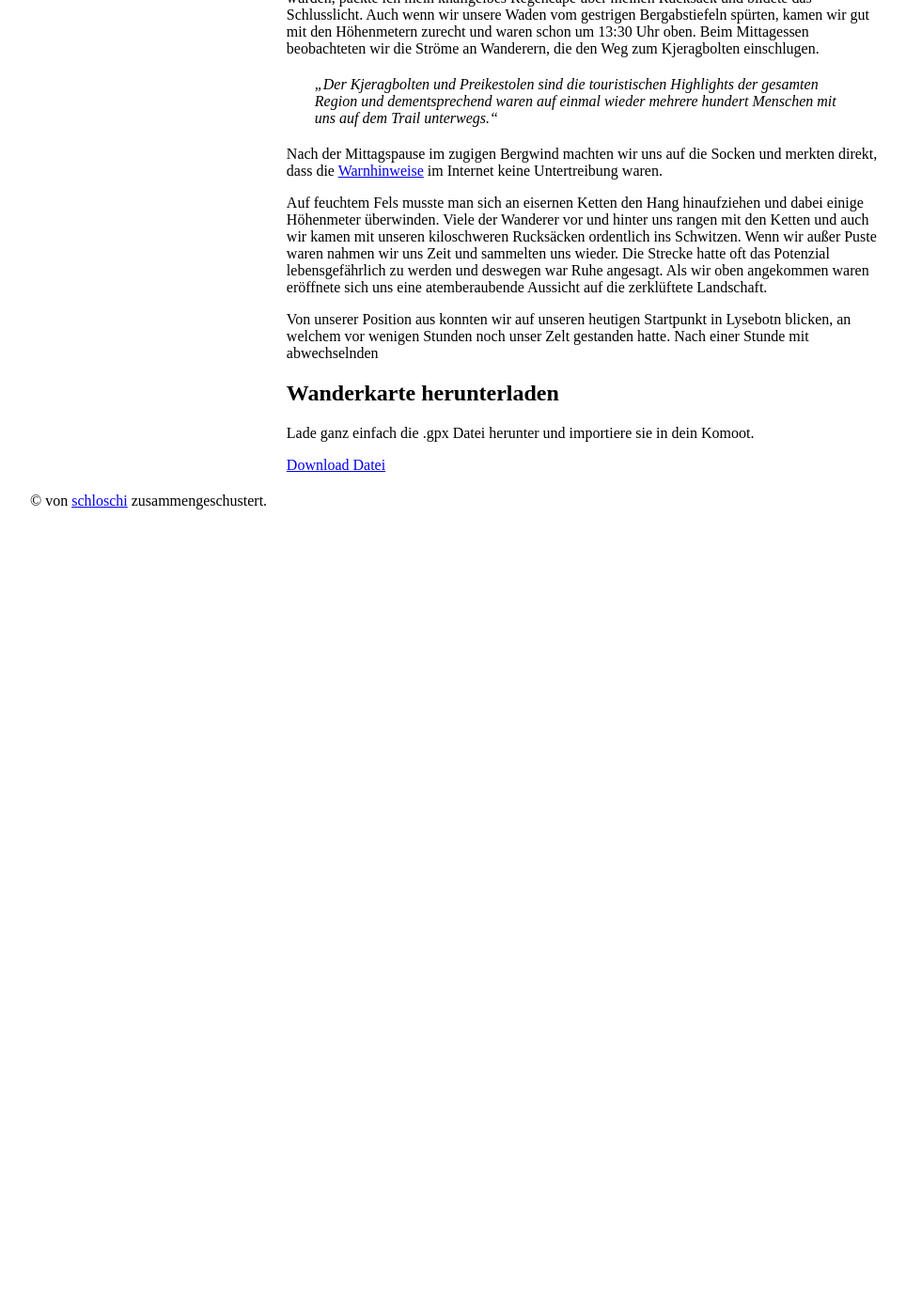
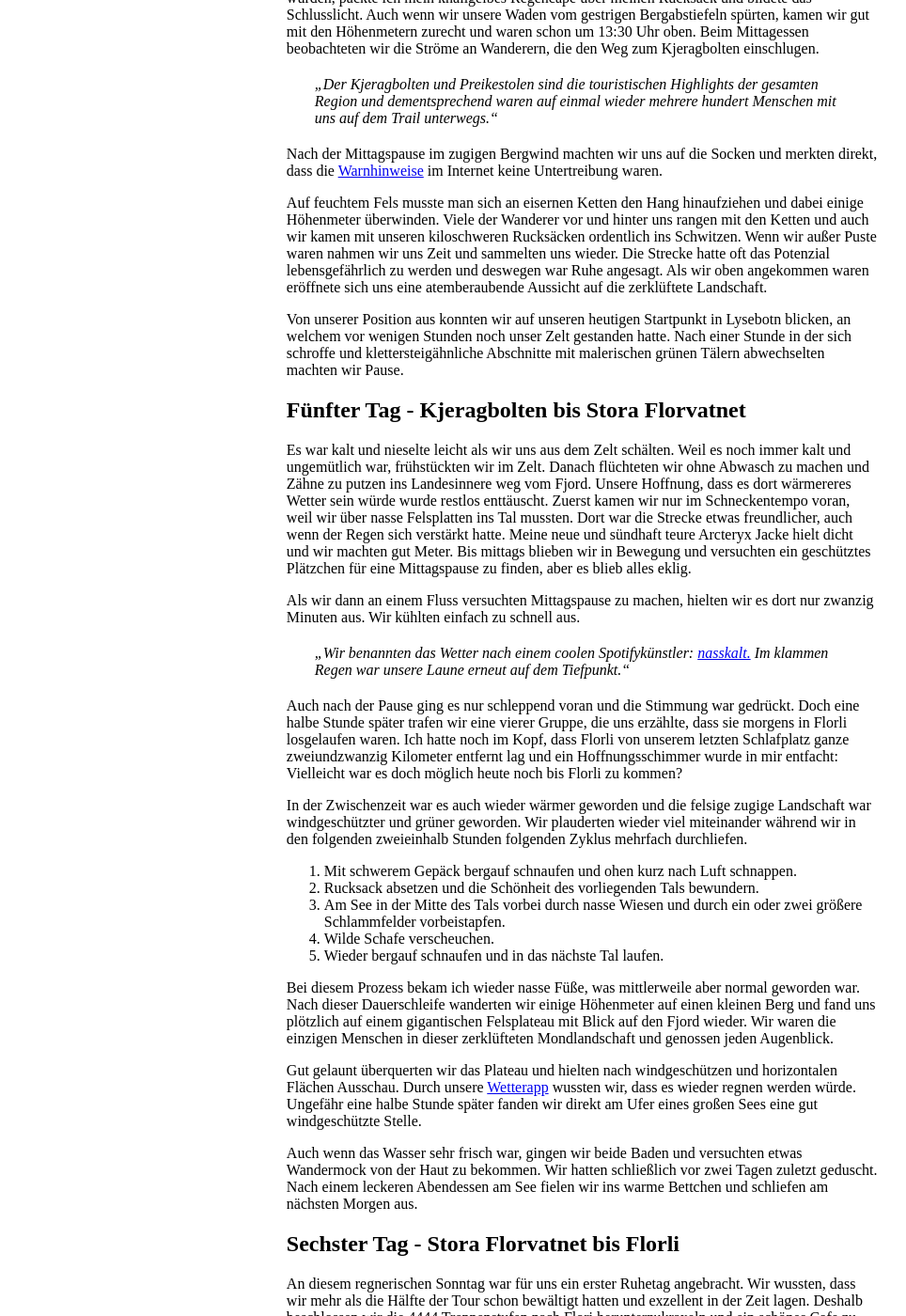
Before and after one commit to schloschi23/schloschi23.github.io, a Jekyll site: the page built from abenteuer/lysefjorden-rundt.html, in a window 1280 px wide and 1400 px high, scrolled down 3797 px. Shown: the whole window at 94% size, without its empty margins (20-984 px from the left). Built offline with Jekyll 4.4.1, drawn with Linux system fonts in a browser that asks for light colours; before the commit the page ends 4359 px from its top, so only the background shows below that; some of the changed text lies outside the part shown.

Commit message:
lysefjorden rundt

```diff
--- a/_config.yml
+++ b/_config.yml
@@ -1,7 +1,8 @@
 sass:
   style: compressed  # or expanded, depending on your preference
 
-# baseurl: "schloschi23.github.io"
+# baseurl: "/schloschi23.github.io"
+
 
 collections:
   authors:
--- a/_includes/header.html
+++ b/_includes/header.html
@@ -1,10 +1,10 @@
 <header>
   <div class="header">
-   <a href="index.html" class="logo">schloschi</a>
+   <a href="../index.html" class="logo">schloschi</a>
    <div class="header-right">
-     <a href="abenteuer.html">abenteuer</a>
-     <a href="projekte.html">projekte</a>
-     <a href="gedanken.html">gedanken</a>
+     <a href="../abenteuer.html">abenteuer</a>
+     <a href="../projekte.html">projekte</a>
+     <a href="../gedanken.html">gedanken</a>
    </div>
   </div>
 </header>
--- a/abenteuer/lysefjorden-rundt.html
+++ b/abenteuer/lysefjorden-rundt.html
@@ -103,7 +103,38 @@ um die Wette. Als wir 20 Minuten später am Tagesziel, dem Håhellervatnet angek
      <q>Der Kjeragbolten und Preikestolen sind die touristischen Highlights der gesamten Region und dementsprechend waren auf einmal wieder mehrere hundert Menschen mit uns auf dem Trail unterwegs.</q>
 <p>Nach der Mittagspause im zugigen Bergwind machten wir uns auf die Socken und merkten direkt, dass die <a href="https://www.visitnorway.de/reiseziele/fjord-norwegen/ryfylke/lysefjord/wanderung-zum-kjerag/">Warnhinweise</a> im Internet keine Untertreibung waren.
 <p>Auf feuchtem Fels musste man sich an eisernen Ketten den Hang hinaufziehen und dabei einige Höhenmeter überwinden. Viele der Wanderer vor und hinter uns rangen mit den Ketten und auch wir kamen mit unseren kiloschweren Rucksäcken ordentlich ins Schwitzen. Wenn wir außer Puste waren nahmen wir uns Zeit und sammelten uns wieder. Die Strecke hatte oft das Potenzial lebensgefährlich zu werden und deswegen war Ruhe angesagt. Als wir oben angekommen waren eröffnete sich uns eine atemberaubende Aussicht auf die zerklüftete Landschaft.</p>
-<p>Von unserer Position aus konnten wir auf unseren heutigen Startpunkt in Lysebotn blicken, an welchem vor wenigen Stunden noch unser Zelt gestanden hatte. Nach einer Stunde mit abwechselnden </p>
+<p>Von unserer Position aus konnten wir auf unseren heutigen Startpunkt in Lysebotn blicken, an welchem vor wenigen Stunden noch unser Zelt gestanden hatte. Nach einer Stunde in der sich schroffe und klettersteigähnliche Abschnitte mit malerischen grünen Tälern abwechselten machten wir Pause.</p>
+
+
+
+
+
+
+
+<h2>Fünfter Tag - Kjeragbolten bis Stora Florvatnet</h2>
+<p>Es war kalt und nieselte leicht als wir uns aus dem Zelt schälten. Weil es noch immer kalt und ungemütlich war, frühstückten wir im Zelt. Danach flüchteten wir ohne Abwasch zu machen und Zähne zu putzen ins Landesinnere weg vom Fjord. Unsere Hoffnung, dass es dort wärmereres Wetter sein würde wurde restlos enttäuscht. Zuerst kamen wir nur im Schneckentempo voran, weil wir über nasse Felsplatten ins Tal mussten. Dort war die Strecke etwas freundlicher, auch wenn der Regen sich verstärkt hatte. Meine neue und sündhaft teure Arcteryx Jacke hielt dicht und wir machten gut Meter. Bis mittags blieben wir in Bewegung und versuchten ein geschütztes Plätzchen für eine Mittagspause zu finden, aber es blieb alles eklig.</p>
+<p>Als wir dann an einem Fluss versuchten Mittagspause zu machen, hielten wir es dort nur zwanzig Minuten aus. Wir kühlten einfach zu schnell aus.</p>
+  <q>Wir benannten das Wetter nach einem coolen Spotifykünstler: <a href="https://open.spotify.com/intl-de/artist/4XYeJWX6oU3Jqql17bOHX9?si=ujU5DMZLQpeMOX-WrzG8Zw">nasskalt.</a> Im klammen Regen war unsere Laune erneut auf dem Tiefpunkt.</q>
+<p>Auch nach der Pause ging es nur schleppend voran und die Stimmung war gedrückt. Doch eine halbe Stunde später trafen wir eine vierer Gruppe, die uns erzählte, dass sie morgens in Florli losgelaufen waren. Ich hatte noch im Kopf, dass Florli von unserem letzten Schlafplatz ganze zweiundzwanzig Kilometer entfernt lag und ein Hoffnungsschimmer wurde in mir entfacht: Vielleicht war es doch möglich heute noch bis Florli zu kommen?</p>
+<p>In der Zwischenzeit war es auch wieder wärmer geworden und die felsige zugige Landschaft war windgeschützter und grüner geworden. Wir plauderten wieder viel miteinander während wir in den folgenden zweieinhalb Stunden folgenden Zyklus mehrfach durchliefen.</p>
+<ol>
+    <li>Mit schwerem Gepäck bergauf schnaufen und ohen kurz nach Luft schnappen.</li>
+    <li>Rucksack absetzen und die Schönheit des vorliegenden Tals bewundern.</li>
+    <li>Am See in der Mitte des Tals vorbei durch nasse Wiesen und durch ein oder zwei größere Schlammfelder vorbeistapfen.</li>
+    <li>Wilde Schafe verscheuchen.</li>
+    <li>Wieder bergauf schnaufen und in das nächste Tal laufen.</li>
+</ol>
+<p>Bei diesem Prozess bekam ich wieder nasse Füße, was mittlerweile aber normal geworden war. Nach dieser Dauerschleife wanderten wir einige Höhenmeter auf einen kleinen Berg und fand uns plötzlich auf einem gigantischen Felsplateau mit Blick auf den Fjord wieder. Wir waren die einzigen Menschen in dieser zerklüfteten Mondlandschaft und genossen jeden Augenblick.</p>
+<p>Gut gelaunt überquerten wir das Plateau und hielten nach windgeschützen und horizontalen Flächen Ausschau. Durch unsere <a href="yr.com">Wetterapp</a> wussten wir, dass es wieder regnen werden würde. Ungefähr eine halbe Stunde später fanden wir direkt am Ufer eines großen Sees eine gut windgeschützte Stelle.</p>
+<p>Auch wenn das Wasser sehr frisch war, gingen wir beide Baden und versuchten etwas Wandermock von der Haut zu bekommen. Wir hatten schließlich vor zwei Tagen zuletzt geduscht. Nach einem leckeren Abendessen am See fielen wir ins warme Bettchen und schliefen am nächsten Morgen aus.</p>
+
+
+<h2>Sechster Tag - Stora Florvatnet bis Florli</h2>
+<p>An diesem regnerischen Sonntag war für uns ein erster Ruhetag angebracht. Wir wussten, dass wir mehr als die Hälfte der Tour schon bewältigt hatten und exzellent in der Zeit lagen. Deshalb beschlossen wir die 4444 Treppenstufen nach Flori herunterzukraxeln und ein schönes Cafe zu besuchen. Tatsächlich war der steile Abstief auf den vom Regen glitschigen und aufgeweichten Holzstufen ziemlich gruselig. Es gab mehrere Stellen an denen es außer Frage stand auszurutschen. Um 14:00 Uhr waren wir im <a href="https://www.florli.no/cafe/">Kraft Kafe</a> angekommen. Dort verbrachten wir den ganzen Nachmittag mit planen und schreiben. Wir gönnten uns einen Kanel und Softdrink und luden wieder unsere Powerbank auf.</p>
+<p>Am Abend machten wir uns auf den Rückweg. Auf halber Strecke zurück fing es an zu regnen. Nachdem wir es geschafft hatten den ganzen Tag trocken zu bleiben kamen wir nass am Zelt an. Der Regen hatte von außen auf die Jacke geprasselt und durch den Schweiß der 4444 Treppfenstufen nach oben waren wir auch von innen feucht. Nachdem Ich meinen physischen Aussetzer vor zwei Tagen hatte, ging es meinem kleinen Bruder nach dem nassen Aufstieg gar nicht mehr gut. Also lieh ich ihm meinen Schlafsack für die Nacht und versuchte in seinem Sommerschlafsack die zweite Nacht an der selben Stelle hinter mich zu bringen. Und mein Gott war das frisch. Um 04:00 Uhr morgens hatte meine Nächstenliebe ein Ende gefunden und ich wollte in meinen wärmeren Schlafsack zurück. Nach kurzer Diskussion einigten wir uns auf einen Kompromiss und legten beide Schlafsäcke übereinander während wir zusammenrückten. Dieser Kompromiss war eine typische Loose-Losse Situation, weil nun keiner von uns die isolierende Wärme des Schlafsacks zu spüren bekam. Gegen 06:00 Uhr morgens ließ der Regen nach und es wurde wärmer, sodass wir bis 11:00 Uhr schliefen, um die Nacht nachzuholen.</p>
+
+
+<h2>Siebter Tag - Stora Florvatnet bis Espedalsvatnet</h2>
 
 
 
```
Also changed, not shown: 13 other files.
